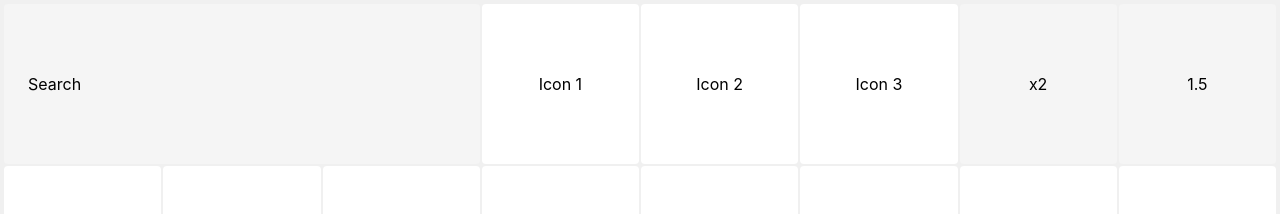
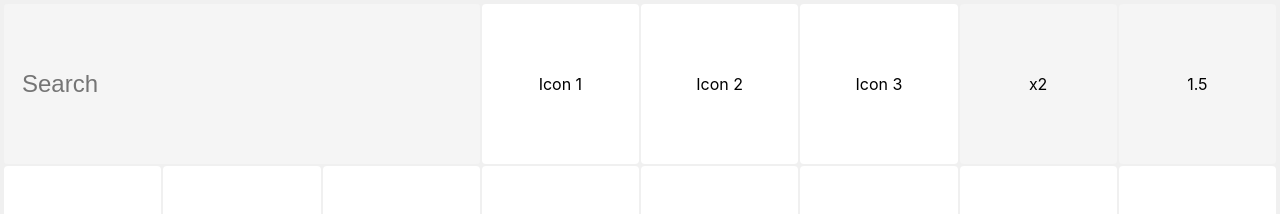
Before and after one commit to yaosamo/standartio, a Next.js app: page / in a window 1280 px wide. Shown: the top 214 px of the page. Built offline with nearby package versions, Linux system fonts and the light colour scheme.

Commit message:
search field

```diff
--- a/pages/index.js
+++ b/pages/index.js
@@ -14,12 +14,32 @@ export default function Home() {
       <main className={styles.main}>
         {Icons.map(function (Icon) {
           return (
-            <div className={styles.iconshape} key={Icon}>
+            <div className={styles.iconshape} key={Icon.name}>
               <div className={styles.icon}>{Icon.name}</div>
             </div>
           );
         })}
-        <div className={styles.search}>Search</div>
+        <div className={styles.search}>
+          <input
+            className={styles.search_input}
+            jsaction="paste:puy29d;"
+            maxLength="2048"
+            name="q"
+            type="text"
+            aria-autocomplete="both"
+            aria-haspopup="false"
+            autoCapitalize="off"
+            autoComplete="off"
+            autoCorrect="off"
+            autoFocus=""
+            role="combobox"
+            spellCheck="false"
+            title="Search"
+            placeholder="Search"
+            aria-label="Search"
+            data-ved=""
+          />
+        </div>
         <div className={styles.setting_size}>x2</div>
         <div className={styles.setting_weight}>1.5</div>
       </main>
--- a/styles/Home.module.css
+++ b/styles/Home.module.css
@@ -16,11 +16,30 @@
   grid-column-end: 4;
   grid-row-start: 1;
   grid-row-end: 1;
-  justify-content: left;
-  align-content: center;
-  padding: 0 1.5rem;
   background: #f5f5f5;
   border-radius: 0.25rem;
+}
+
+.search_input {
+  background-color: transparent;
+  font-size: 1.5rem;
+  padding: 1rem;
+  background-color: #f5f5f5;
+  border-radius: 0.25rem;
+  border: 2px solid transparent;
+  width: 100%;
+  height: 100%;
+  transition: all 0.3s ease;
+}
+
+.search_input:hover {
+  border: 2px solid #e1e1e1;
+}
+
+.search_input:focus {
+  outline: none;
+  border: 2px solid #d7d7d7;
+  box-sizing: border-box;
 }
 
 .iconshape {
```
